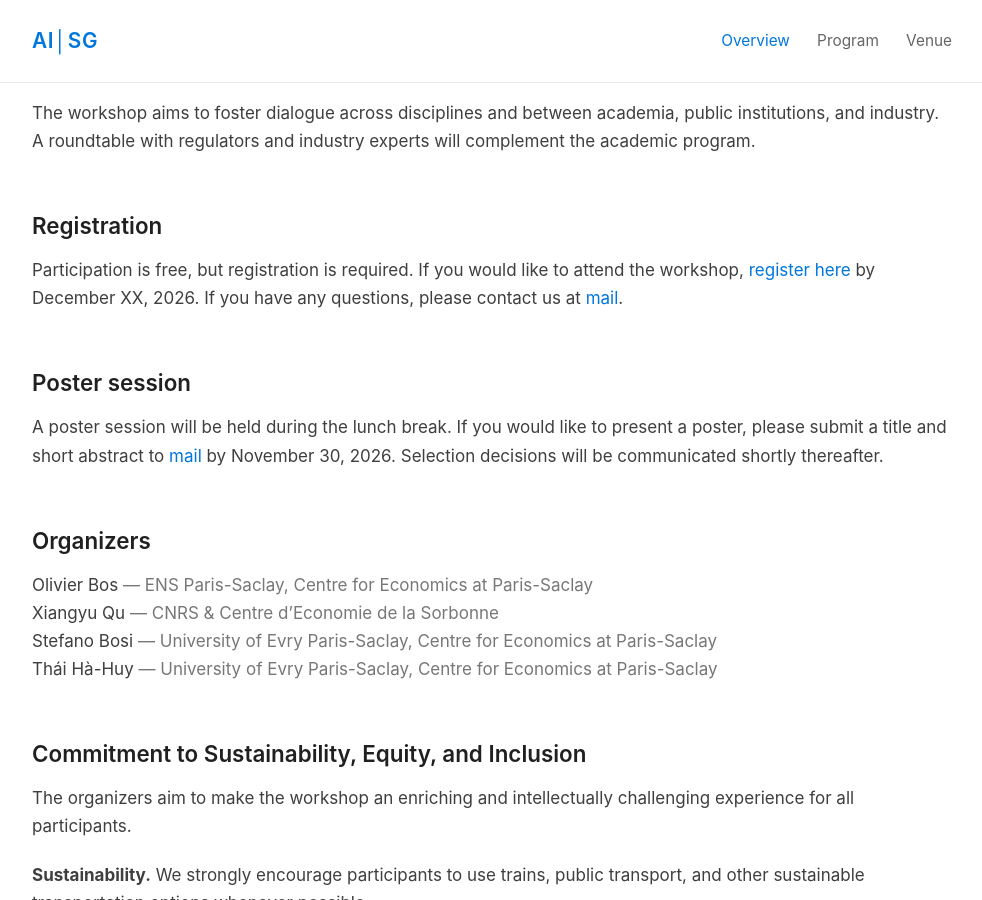
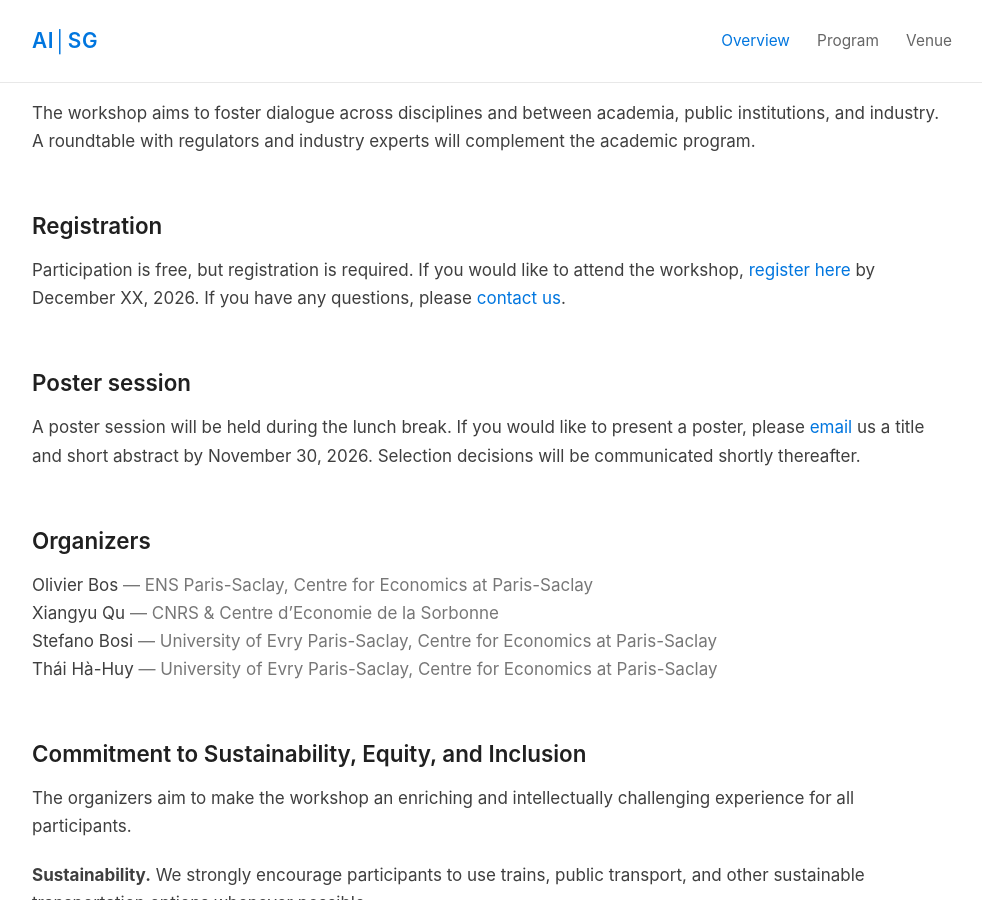
Before and after one commit to ai-society-governance/ai-society-governance.github.io, a Jekyll site: the page built from index.md, in a window 1280 px wide and 900 px high, scrolled down 523 px. Shown: the whole window, without its empty margins (148-1130 px from the left). Built offline with Jekyll 4.4.1, drawn with Linux system fonts in a browser that asks for light colours; our own code applies the rules of GitHub Pages for plain Markdown files.

Commit message:
Update registration and poster session contact details

```diff
--- a/index.md
+++ b/index.md
@@ -20,11 +20,11 @@ The workshop aims to foster dialogue across disciplines and between academia, pu
 
 ## Registration
 
-Participation is free, but registration is required. If you would like to attend the workshop, <a class="primary-link" href="URL_REGISTRATION">register here</a> by December XX, 2026. If you have any questions, please contact us at <a class="primary-link" href="mailto:mail">mail</a>.
+Participation is free, but registration is required. If you would like to attend the workshop, <a class="primary-link" href="URL_REGISTRATION">register here</a> by December XX, 2026. If you have any questions, please <a class="primary-link" href="mailto:mail">contact us</a>.
 
 ## Poster session
 
-A poster session will be held during the lunch break. If you would like to present a poster, please submit a title and short abstract to <a class="primary-link" href="mailto:mail">mail</a> by November 30, 2026. Selection decisions will be communicated shortly thereafter.
+A poster session will be held during the lunch break. If you would like to present a poster, please <a class="primary-link" href="mailto:mail">email</a> us a title and short abstract by November 30, 2026. Selection decisions will be communicated shortly thereafter.
 
 ## Organizers
 
```
